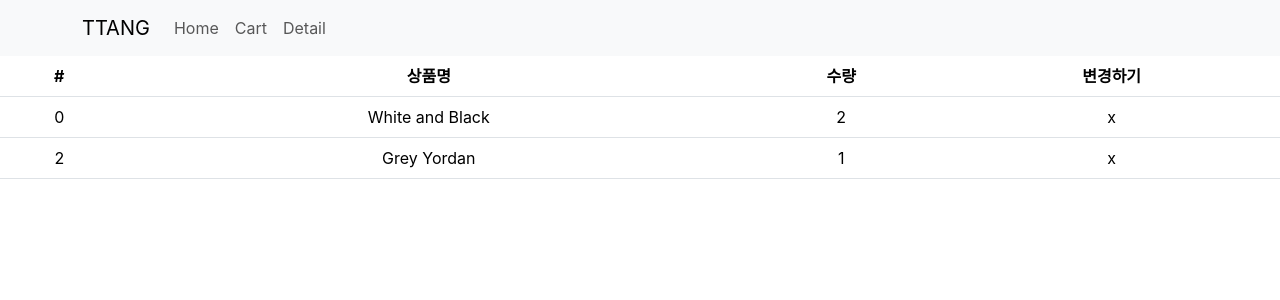
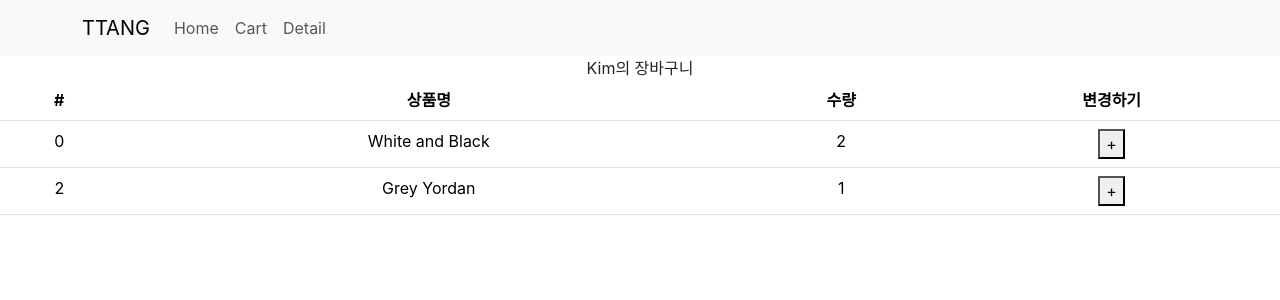
Before and after one commit to ttangzzi/REACT_WebShop, a React (Create React App) app: page /cart in a window 1280 px wide. Shown: the top 300 px of the page. Built offline with nearby package versions, Linux system fonts and the light colour scheme.

Commit message:
redux state 변경

```diff
--- a/src/routes/Cart.js
+++ b/src/routes/Cart.js
@@ -1,13 +1,17 @@
 import { Table } from "react-bootstrap"
+import { useDispatch } from "react-redux"
 import { useSelector } from "react-redux"
+import { changeName } from "./../store.js"
 
 function Cart() {
 
   // state는 모든 state를 뜻하고, 일부분만 가져올 수 있다
   let item = useSelector((state)=> state.item)
-  console.log(item);
+  let user = useSelector((state)=> state.user)
+  let dispatch = useDispatch()
   return (
     <div>
+      {user}의 장바구니
       <Table>
         <thead>
           <tr>
@@ -19,13 +23,15 @@ function Cart() {
         </thead>
         <tbody>
           {
-            item.map(function(a) {
+            item.map(function(a,i) {
               return(
-                <tr>
+                <tr key={i}>
                   <td>{a.id}</td>
                   <td>{a.name}</td>
                   <td>{a.count}</td>
-                  <td>x</td>
+                  <td><button onClick={()=>{
+                    dispatch(changeName())
+                  }}>+</button></td>
                 </tr>
               )
             })
--- a/src/store.js
+++ b/src/store.js
@@ -3,8 +3,15 @@ import { configureStore } from '@reduxjs/toolkit'
 
 let user = createSlice({ // useState 역할
   name : 'user',
-  initialState : 'Kim'
+  initialState : 'Kim',
+  reducers : {
+    changeName(state) {
+      return `john ${state}`
+    }
+  }
 })
+
+export let { changeName } = user.actions
 
 let stock = createSlice({ // useState 역할
   name : 'stock',
```
